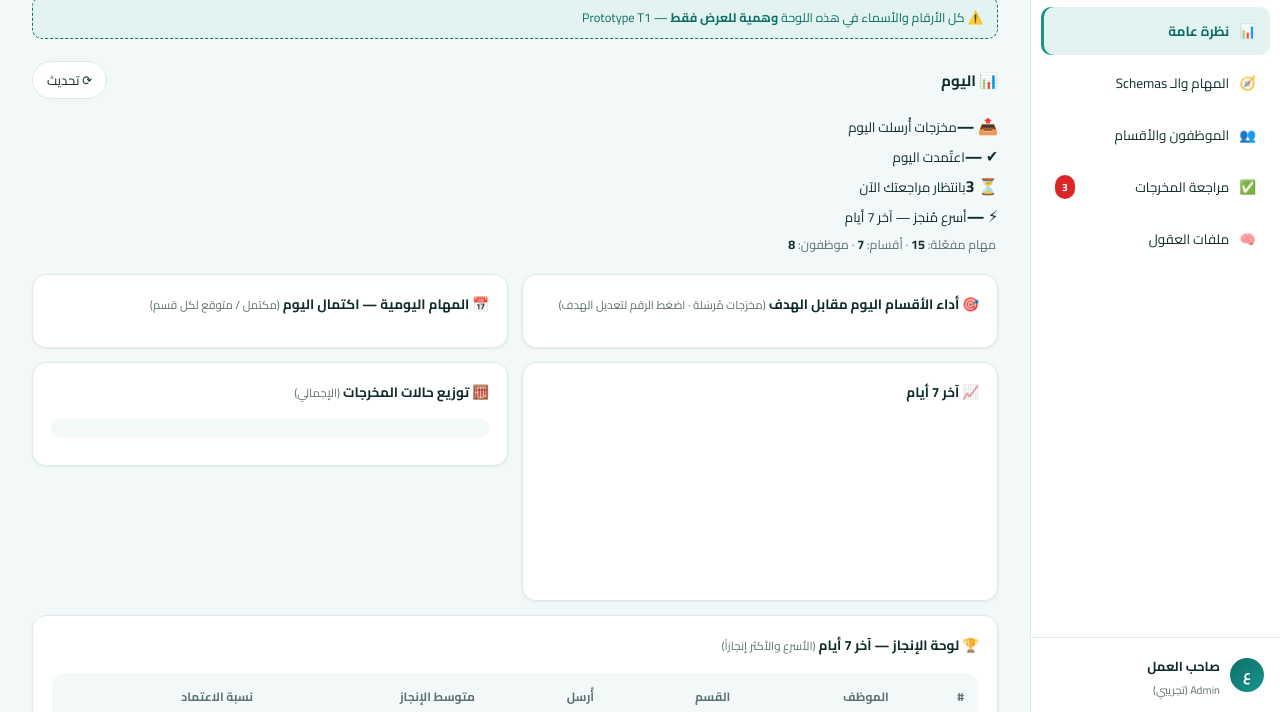
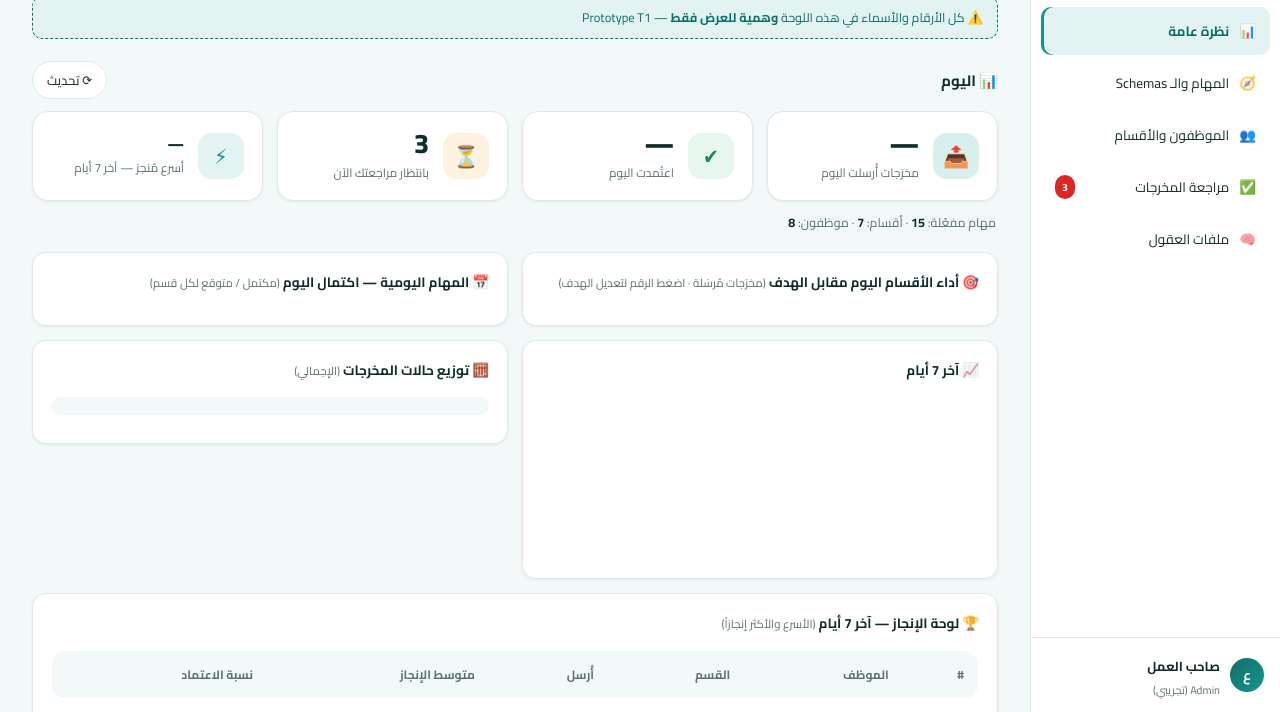
Before and after one commit to pioneersxai/pioneersksaplat, a plain HTML site: page admin/index.html in a window 1280 px wide. Shown: the part 88-800 px from the top of the page. Drawn offline with Linux system fonts and the light colour scheme; no server answers.

Commit message:
Update admin.css

```diff
--- a/css/admin.css
+++ b/css/admin.css
@@ -336,3 +336,46 @@ button.meter-val:hover u{ color:var(--accent); }
   .dash-grid{ grid-template-columns:1fr; }
   .meter-name{ width:92px; font-size:11.5px; }
 }
+
+/* KPI v2 — بطاقات أنيقة بأيقونة ورقم كبير */
+.kpi-row2{
+  display:grid; grid-template-columns:repeat(auto-fit,minmax(215px,1fr));
+  gap:14px; margin-bottom:10px;
+}
+.kpi-tile{
+  background:var(--surface); border:1px solid var(--border);
+  border-radius:16px; box-shadow:var(--shadow);
+  padding:16px 18px;
+  display:flex; align-items:center; gap:14px;
+  min-height:86px;
+  transition:transform .15s, box-shadow .15s;
+}
+.kpi-tile:hover{ transform:translateY(-2px); box-shadow:0 8px 20px rgba(9,55,52,.12); }
+.kpi-ico{
+  width:46px; height:46px; border-radius:14px; flex-shrink:0;
+  display:flex; align-items:center; justify-content:center;
+  font-size:21px;
+  background:var(--brand-100); color:var(--brand-700);
+}
+.kpi-ico.ok{ background:#e8f7ee; color:var(--ok); }
+.kpi-ico.warn{ background:#fdf1e0; color:var(--warn); }
+.kpi-ico.zap{ background:var(--accent-soft); color:var(--brand-500); }
+[data-theme="dark"] .kpi-ico{ background:#123430; color:var(--brand-300); }
+[data-theme="dark"] .kpi-ico.ok{ background:#12301d; }
+[data-theme="dark"] .kpi-ico.warn{ background:#332310; }
+[data-theme="dark"] .kpi-ico.zap{ background:#0f2b28; }
+.kpi-body{ display:flex; flex-direction:column; gap:2px; min-width:0; }
+.kpi-num{
+  font-size:27px; font-weight:800; line-height:1.15; color:var(--text);
+  font-variant-numeric:tabular-nums;
+}
+.kpi-num.kpi-txt{ font-size:15px; line-height:1.4; }
+.kpi-sub{ font-size:12px; font-weight:600; color:var(--text-2); display:inline-block; }
+.kpi-body small{ font-size:12px; color:var(--text-2); white-space:nowrap; overflow:hidden; text-overflow:ellipsis; }
+
+@media (max-width:860px){
+  .kpi-row2{ grid-template-columns:repeat(2,1fr); gap:10px; }
+  .kpi-tile{ padding:12px 14px; min-height:72px; gap:10px; }
+  .kpi-ico{ width:38px; height:38px; font-size:17px; border-radius:11px; }
+  .kpi-num{ font-size:22px; }
+}
```
